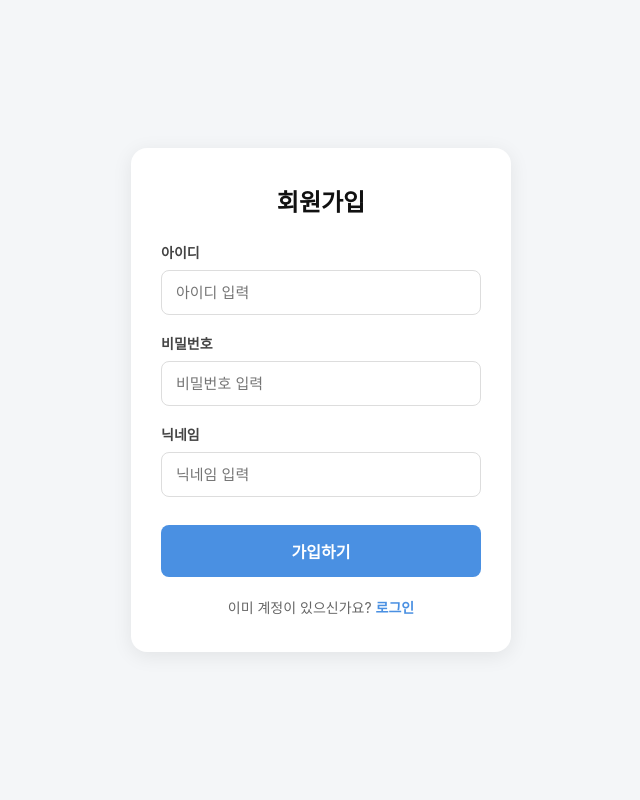
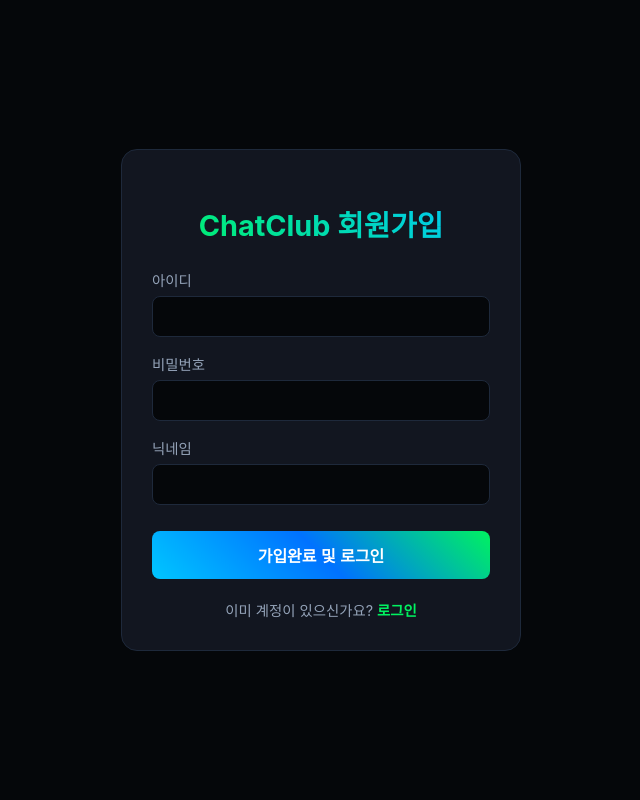
Before and after one commit to twinkelglue/App, a Flask app: page /register in a window 1280 px wide. Shown: the whole page, without its empty margins (319-959 px from the left). Run offline with Flask 3, Linux system fonts and the light colour scheme; some libraries are stand-ins or nearby versions.

Commit message:
Update register.html

```diff
--- a/templates/register.html
+++ b/templates/register.html
@@ -5,42 +5,46 @@
     <meta name="viewport" content="width=device-width, initial-scale=1.0">
     <title>회원가입 - ChatClub</title>
     <style>
-        * { box-sizing: border-box; margin: 0; padding: 0; font-family: -apple-system, BlinkMacSystemFont, "Segoe UI", Roboto, sans-serif; }
-        body { background-color: #f4f6f8; display: flex; justify-content: center; align-items: center; min-height: 100vh; padding: 20px; }
-        .card { background: white; padding: 35px 30px; border-radius: 16px; box-shadow: 0 4px 20px rgba(0,0,0,0.08); width: 100%; max-width: 380px; }
-        h2 { text-align: center; margin-bottom: 24px; color: #111; font-size: 24px; font-weight: 700; }
-        .form-group { margin-bottom: 18px; }
-        label { display: block; margin-bottom: 8px; font-size: 14px; font-weight: 600; color: #444; }
-        input { width: 100%; padding: 12px 14px; border: 1px solid #ddd; border-radius: 8px; font-size: 15px; outline: none; transition: 0.2s; }
-        input:focus { border-color: #4A90E2; box-shadow: 0 0 0 3px rgba(74,144,226,0.15); }
-        button { width: 100%; padding: 14px; background-color: #4A90E2; color: white; border: none; border-radius: 8px; font-size: 16px; font-weight: 700; cursor: pointer; margin-top: 10px; transition: 0.2s; }
-        button:hover { background-color: #357ABD; }
-        .link { text-align: center; margin-top: 20px; font-size: 14px; color: #666; }
-        .link a { color: #4A90E2; text-decoration: none; font-weight: 600; }
-        .link a:hover { text-decoration: underline; }
+        :root {
+            --bg-color: #05070a;
+            --card-bg: #121620;
+            --text-color: #ffffff;
+            --text-muted: #94a3b8;
+            --gradient-instagram: linear-gradient(45deg, #00c6ff, #0072ff, #00f260);
+            --border-color: #1e293b;
+        }
+        body { background-color: var(--bg-color); color: var(--text-color); font-family: -apple-system, BlinkMacSystemFont, sans-serif; margin: 0; display: flex; justify-content: center; align-items: center; min-height: 100vh; }
+        .register-box { width: 100%; max-width: 400px; padding: 30px; background-color: var(--card-bg); border: 1px solid var(--border-color); border-radius: 16px; box-sizing: border-box; text-align: center; }
+        h2 { margin-bottom: 25px; background: linear-gradient(45deg, #00f260, #00c6ff); -webkit-background-clip: text; -webkit-text-fill-color: transparent; font-size: 1.8rem; }
+        .input-group { margin-bottom: 16px; text-align: left; }
+        .input-group label { display: block; margin-bottom: 6px; font-size: 0.9rem; color: var(--text-muted); }
+        .input-group input { width: 100%; padding: 12px; background-color: var(--bg-color); border: 1px solid var(--border-color); border-radius: 8px; color: #fff; box-sizing: border-box; outline: none; }
+        .btn-submit { width: 100%; background: var(--gradient-instagram); color: #fff; border: none; padding: 12px; border-radius: 8px; font-weight: 700; font-size: 1rem; cursor: pointer; margin-top: 10px; }
+        .footer-links { margin-top: 20px; font-size: 0.9rem; color: var(--text-muted); }
+        .footer-links a { color: #00f260; text-decoration: none; font-weight: 600; }
     </style>
 </head>
 <body>
-    <div class="card">
-        <h2>회원가입</h2>
-        <form action="/register" method="POST">
-            <div class="form-group">
-                <label for="username">아이디</label>
-                <input type="text" id="username" name="username" placeholder="아이디 입력" required autocomplete="off">
-            </div>
-            <div class="form-group">
-                <label for="password">비밀번호</label>
-                <input type="password" id="password" name="password" placeholder="비밀번호 입력" required>
-            </div>
-            <div class="form-group">
-                <label for="nickname">닉네임</label>
-                <input type="text" id="nickname" name="nickname" placeholder="닉네임 입력" required autocomplete="off">
-            </div>
-            <button type="submit">가입하기</button>
-        </form>
-        <div class="link">
-            이미 계정이 있으신가요? <a href="/login">로그인</a>
+<div class="register-box">
+    <h2>ChatClub 회원가입</h2>
+    <form action="{{ url_for('register') }}" method="POST">
+        <div class="input-group">
+            <label>아이디</label>
+            <input type="text" name="username" required autocomplete="off">
         </div>
+        <div class="input-group">
+            <label>비밀번호</label>
+            <input type="password" name="password" required>
+        </div>
+        <div class="input-group">
+            <label>닉네임</label>
+            <input type="text" name="nickname" required autocomplete="off">
+        </div>
+        <button type="submit" class="btn-submit">가입완료 및 로그인</button>
+    </form>
+    <div class="footer-links">
+        이미 계정이 있으신가요? <a href="{{ url_for('login') }}">로그인</a>
     </div>
+</div>
 </body>
 </html>
```
